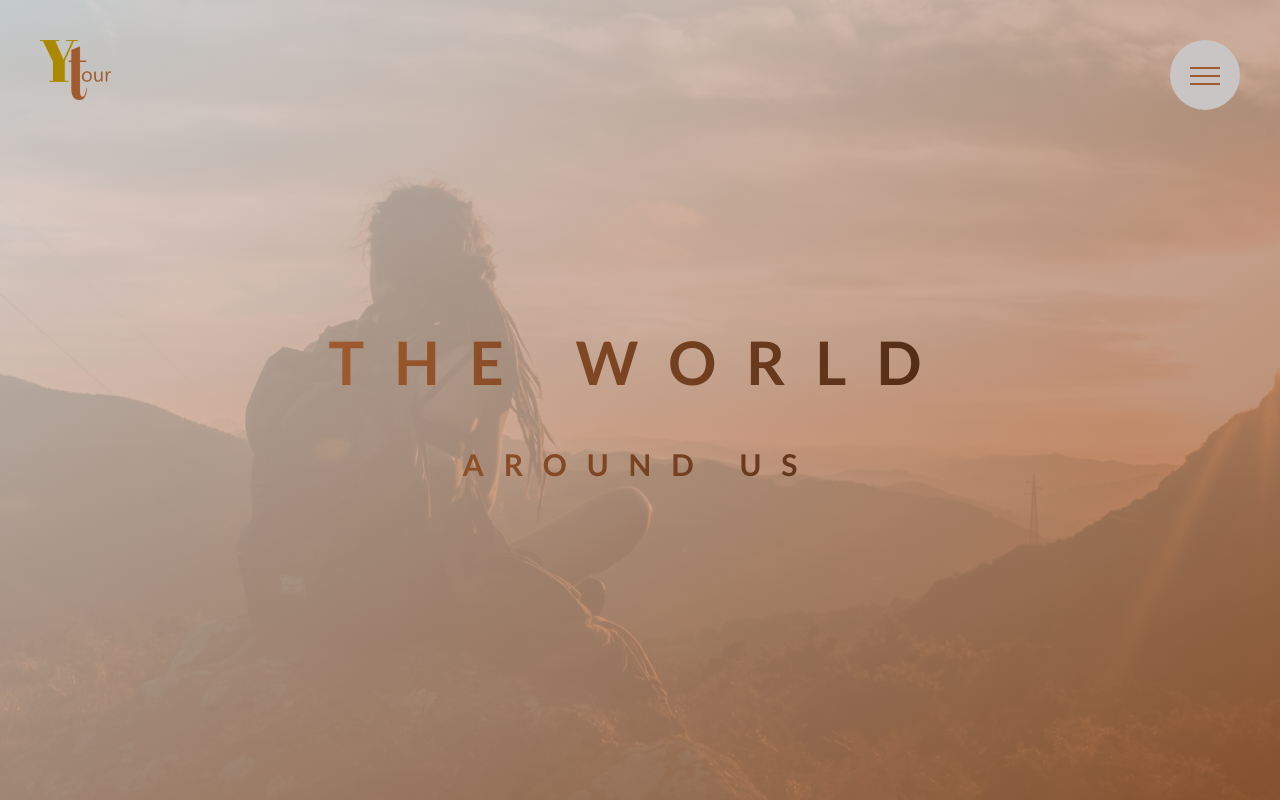
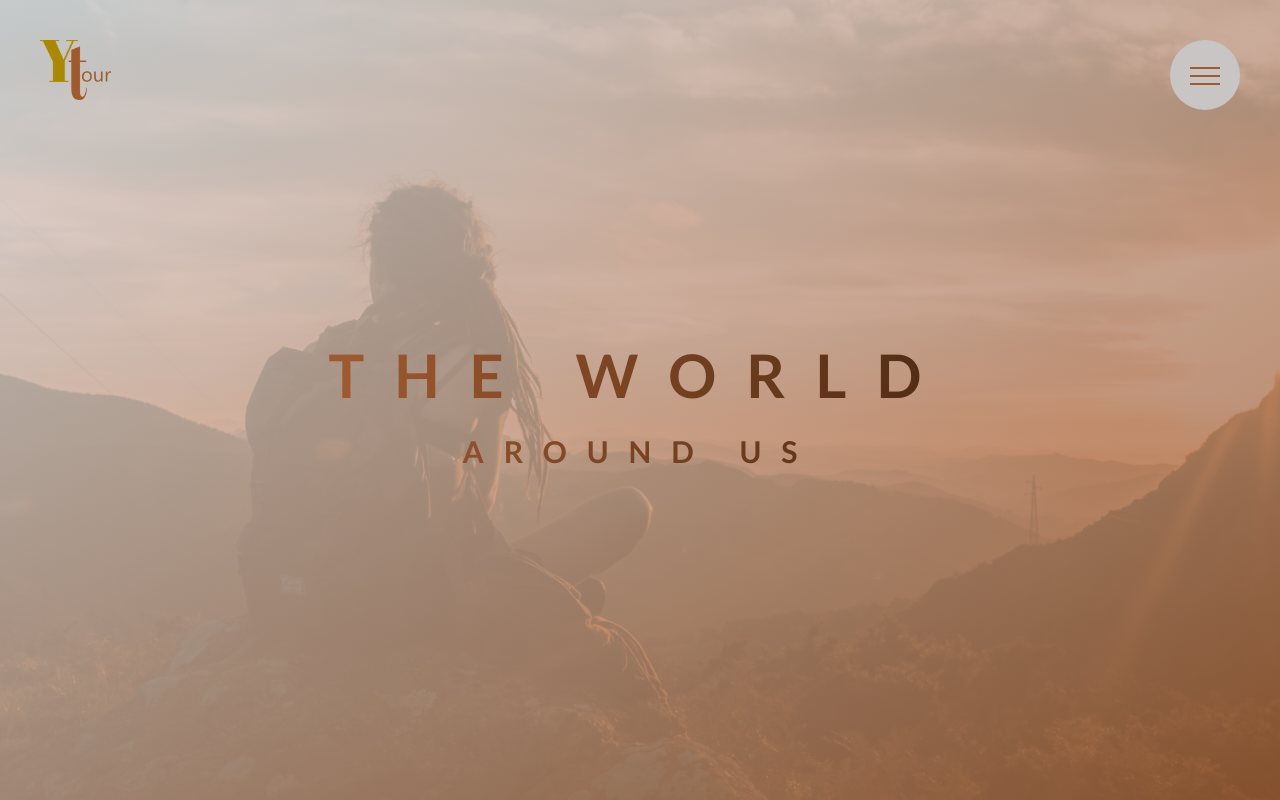
Before and after one commit to cameaann/angular-page, an Angular app: page / in a window 1280 px wide. Shown: the top 800 px of the page. Built offline with nearby package versions, Linux system fonts and the light colour scheme.

Commit message:
edited primary-heading

```diff
--- a/src/styles/base/_typography.scss
+++ b/src/styles/base/_typography.scss
@@ -8,11 +8,12 @@ body{
     text-transform:uppercase;
     background-image: linear-gradient(to right, $dark-red, $dark-brown);
     -webkit-background-clip: text;
+    background-clip: text;
     color: transparent;
     padding:15rem 0;
 
     &--main{
-        display:block;
+        // display:block;
         font-size: 6rem;
         letter-spacing: 3rem;
 
@@ -20,7 +21,6 @@ body{
             font-size: 3rem;
             letter-spacing: .5rem;
             }
-
     }
     &--sub{
         letter-spacing: 2rem;
```
